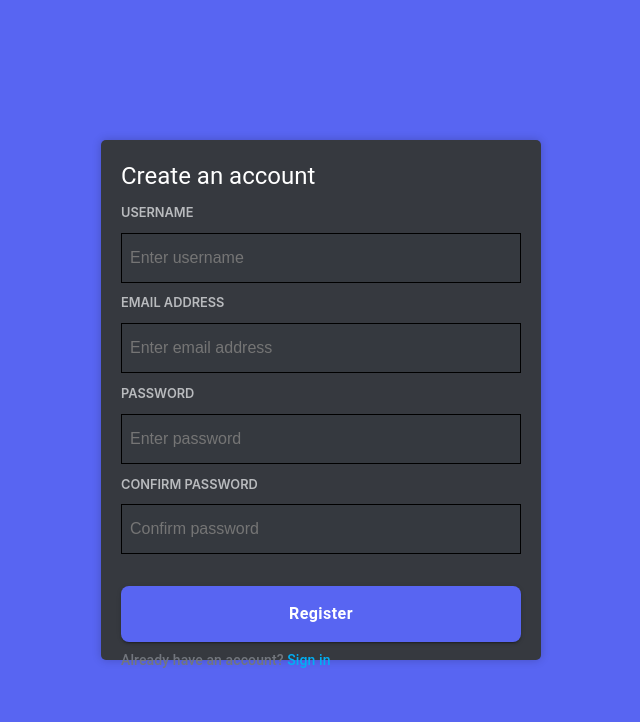
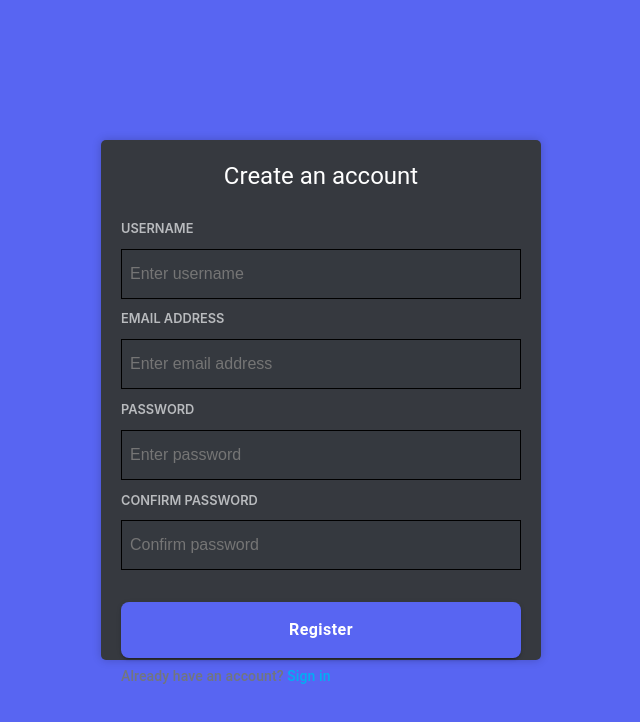
Before and after one commit to bradonsiegle/chat-app, a React (Create React App) app in the folder frontend/: page /register in a window 1280 px wide. Shown: the top 722 px of the page, without its empty margins (319-959 px from the left). Built offline with nearby package versions, Linux system fonts and the light colour scheme.

Commit message:
add styling to title

```diff
--- a/frontend/src/authPages/RegisterPage/RegisterPage.jsx
+++ b/frontend/src/authPages/RegisterPage/RegisterPage.jsx
@@ -30,7 +30,10 @@ export const RegisterPage = () => {
 
 	return (
 		<AuthBox>
-			<Typography variant='h5' sx={{ color: '#fff' }}>
+			<Typography
+				variant='h5'
+				sx={{ color: '#fff', textAlign: 'center', marginBottom: '1rem' }}
+			>
 				Create an account
 			</Typography>
 			<RegisterPageInputs
```
